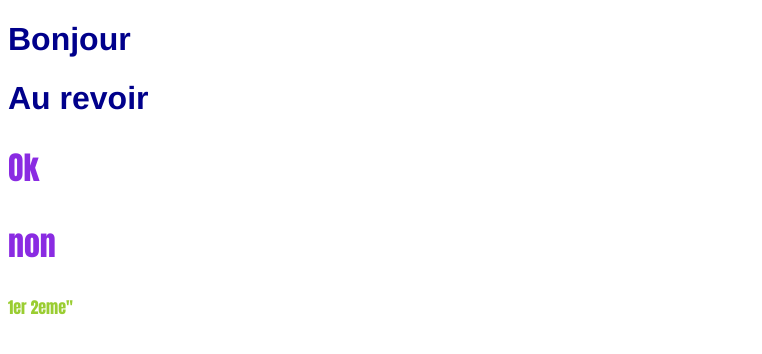
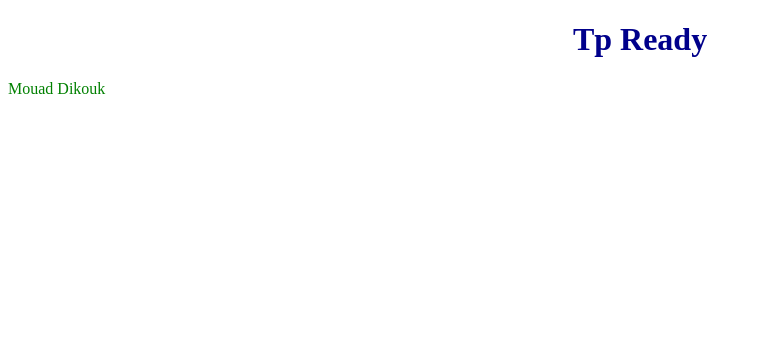
Before and after one commit to MouadDk/GroupeB, a plain HTML site: page Index.html in a window 1280 px wide. Shown: the whole page, without its empty margins (0-762 px from the left). Drawn offline with Linux system fonts and the light colour scheme.

Commit message:
Tp Ready

```diff
--- a/Index.html
+++ b/Index.html
@@ -8,10 +8,8 @@
 </head>
 <body>
 
-    <h1>Bonjour</h1>
-    <h1>Au revoir</h1>
-    <h2>Ok</h2>
-    <h2>non</h2>
-    <span>1er 2eme"</span>
+    <h1>Tp Ready</h1>
+
+    <span>Mouad Dikouk</span>
 </body>
 </html>
--- a/index.css
+++ b/index.css
@@ -1,23 +1,11 @@
 h1
 {
     color: darkblue;
-    font-family: 'Franklin Gothic Medium', 'Arial Narrow', Arial, sans-serif;
-    font-size: xx-large;
+    text-align: center;
 }
-h5{
-    color:blue;
-    font-family: 'Trebuchet MS', 'Lucida Sans Unicode', 'Lucida Grande', 'Lucida Sans', Arial, sans-serif;
-    font-size: larger;
-}
-h2
-{
-    color: blueviolet;
-    font-family: Impact, Haettenschweiler, 'Arial Narrow Bold', sans-serif;
-    font-size: xx-large;
-}
+
 span
 {
-    color: yellowgreen;
-    font-family: Impact, Haettenschweiler, 'Arial Narrow Bold', sans-serif;
-    font-size: medium;
+    color: green;
+
 }
```
